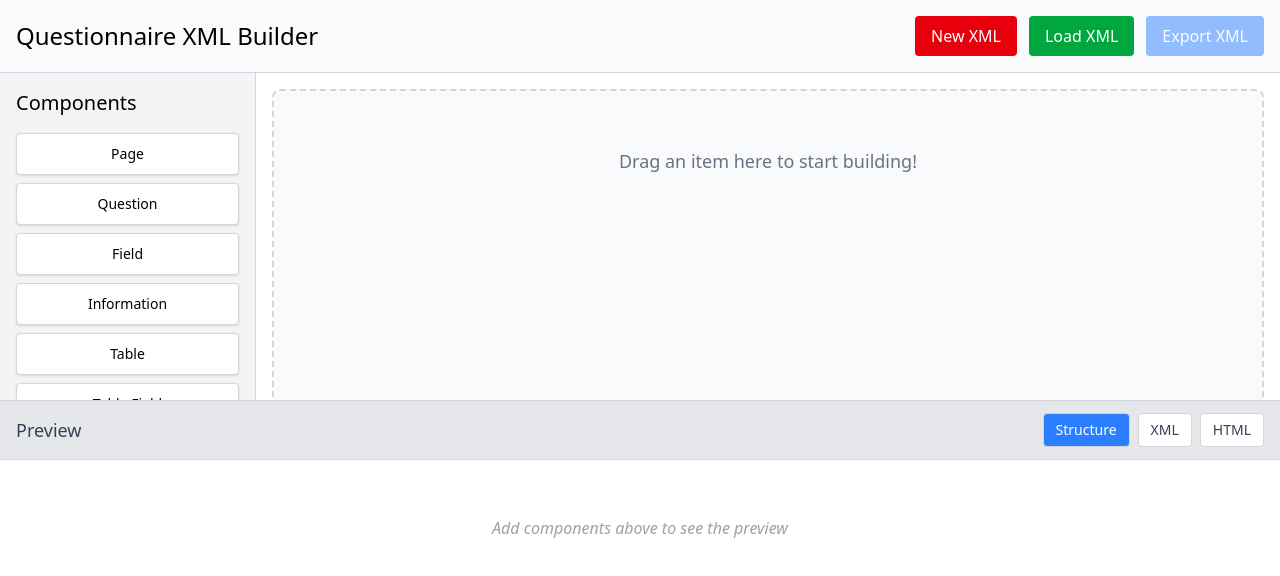
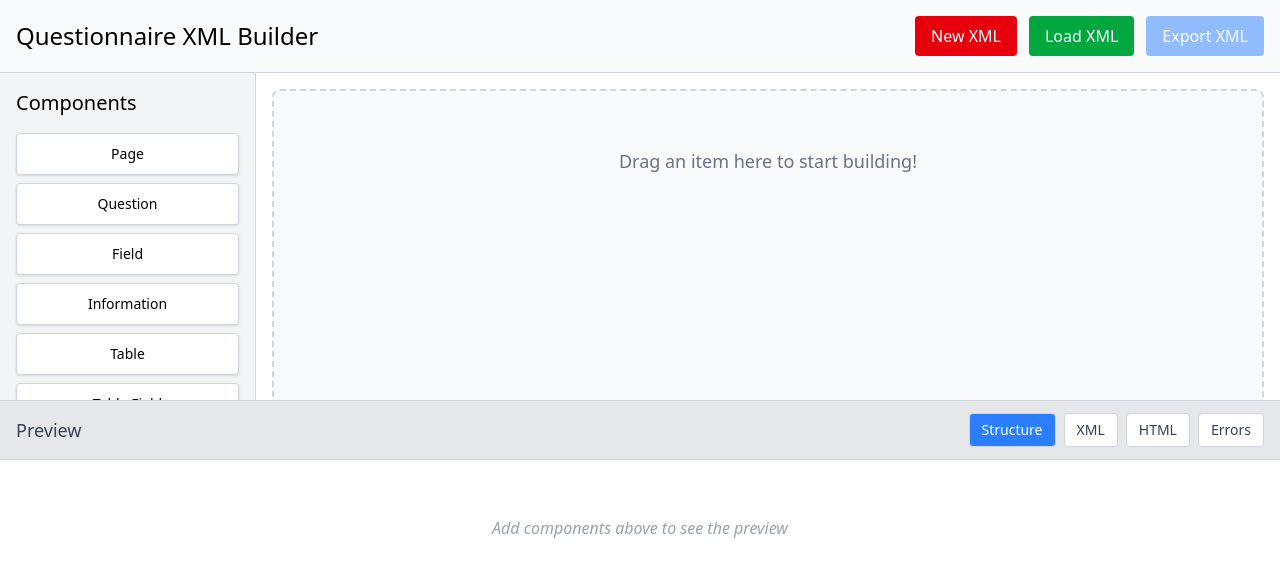
Before and after one commit to TaiChiLe/QuestionnaireBuilder, a React (Vite) app: page / in a window 1280 px wide. Shown: the top 576 px of the page. Built offline with nearby package versions, Linux system fonts and the light colour scheme.

Commit message:
[FEATURE] Error Detection

```diff
--- /dev/null
+++ b/src/components/ErrorPreview.jsx
@@ -0,0 +1,116 @@
+import React, { useMemo } from 'react';
+
+// Lists configuration errors in the questionnaire structure.
+// Current validations:
+//  - Missing keyField on Question / Field / Table
+//  - Duplicate keyField (record) across Question / Field / Table (ignores internal Text duplication)
+// Format example:
+//   Page Title -> Component Label : Key Missing
+//   Page Title -> Component Label : Duplicate Key (my-key)
+const ErrorPreview = ({ droppedItems }) => {
+  const errors = useMemo(() => {
+    const list = [];
+    const keyUsage = {}; // key -> [{id, path, label, type}]
+
+    const pushMissing = (ctx) => {
+      list.push({ ...ctx, errorType: 'missing-key' });
+    };
+    const pushDuplicate = (ctx, key) => {
+      list.push({ ...ctx, errorType: 'duplicate-key', key });
+    };
+
+    const walk = (items, ancestorPages) => {
+      items.forEach((item) => {
+        const newAncestors =
+          item.type === 'page'
+            ? [...ancestorPages, item.title || item.label || 'Untitled Page']
+            : ancestorPages;
+
+        if (['question', 'field', 'table'].includes(item.type)) {
+          const key = (item.keyField || '').trim();
+          const ctx = {
+            id: item.id,
+            path: newAncestors,
+            label: item.label || '(no label)',
+            type: item.type,
+          };
+          if (!key) {
+            pushMissing(ctx);
+          } else {
+            if (!keyUsage[key]) keyUsage[key] = [];
+            keyUsage[key].push(ctx);
+          }
+        }
+
+        if (item.children && item.children.length > 0) {
+          walk(item.children, newAncestors);
+        }
+      });
+    };
+
+    walk(droppedItems, []);
+
+    // Add duplicate key errors (only if key appears >1)
+    Object.entries(keyUsage).forEach(([key, arr]) => {
+      if (arr.length > 1) {
+        arr.forEach((ctx) => pushDuplicate(ctx, key));
+      }
+    });
+
+    return list;
+  }, [droppedItems]);
+
+  if (!droppedItems || droppedItems.length === 0) {
+    return (
+      <p className="text-center text-gray-400 italic my-10">
+        Add components above to see error checks
+      </p>
+    );
+  }
+
+  if (errors.length === 0) {
+    return (
+      <div className="bg-green-50 border border-green-200 text-green-700 rounded p-4 text-sm">
+        All questions, fields and tables have unique keys.
+      </div>
+    );
+  }
+
+  return (
+    <div className="space-y-3">
+      <div className="text-sm text-gray-600">
+        {errors.length} issue{errors.length !== 1 && 's'} found:
+      </div>
+      <ul className="m-0 p-0 list-none space-y-2">
+        {errors.map((err, idx) => {
+          const chain = [...err.path, err.label];
+          const isDuplicate = err.errorType === 'duplicate-key';
+          const isMissing = err.errorType === 'missing-key';
+          return (
+            <li
+              key={err.id + '-' + err.errorType + '-' + idx}
+              className="border border-red-200 bg-red-50 rounded p-3 text-sm"
+            >
+              <span className="font-mono text-xs text-gray-700 block mb-1">
+                {chain.join(' -> ')} : {isMissing && 'Key Missing'}
+                {isDuplicate && `Duplicate Key (${err.key})`}
+              </span>
+              {isMissing && (
+                <span className="text-red-700">
+                  Provide a unique key for this {err.type}.
+                </span>
+              )}
+              {isDuplicate && (
+                <span className="text-red-700">
+                  Change this key; it is also used on other components.
+                </span>
+              )}
+            </li>
+          );
+        })}
+      </ul>
+    </div>
+  );
+};
+
+export default ErrorPreview;
--- a/src/components/PreviewSection.jsx
+++ b/src/components/PreviewSection.jsx
@@ -1,4 +1,5 @@
 import { useState } from 'react';
+import ErrorPreview from './ErrorPreview';
 
 const PreviewSection = ({
   droppedItems,
@@ -16,36 +17,25 @@
       <div className="px-4 py-3 border-b border-gray-300 bg-gray-200 flex justify-between items-center">
         <h3 className="m-0 text-lg text-gray-700">Preview</h3>
         <div className="flex gap-2">
+          {['structure', 'xml', 'html', 'errors'].map((mode) => (
             <button
-            onClick={() => setPreviewMode('structure')}
+              key={mode}
+              onClick={() => setPreviewMode(mode)}
               className={`px-3 py-1.5 border border-gray-300 rounded cursor-pointer text-sm ${
-              previewMode === 'structure'
+                previewMode === mode
                   ? 'bg-blue-500 text-white'
                   : 'bg-white text-gray-700'
               }`}
             >
-            Structure
+              {mode === 'structure'
+                ? 'Structure'
+                : mode === 'xml'
+                ? 'XML'
+                : mode === 'html'
+                ? 'HTML'
+                : 'Errors'}
             </button>
-          <button
-            onClick={() => setPreviewMode('xml')}
-            className={`px-3 py-1.5 border border-gray-300 rounded cursor-pointer text-sm ${
-              previewMode === 'xml'
-                ? 'bg-blue-500 text-white'
-                : 'bg-white text-gray-700'
-            }`}
-          >
-            XML
-          </button>
-          <button
-            onClick={() => setPreviewMode('html')}
-            className={`px-3 py-1.5 border border-gray-300 rounded cursor-pointer text-sm ${
-              previewMode === 'html'
-                ? 'bg-blue-500 text-white'
-                : 'bg-white text-gray-700'
-            }`}
-          >
-            HTML
-          </button>
+          ))}
         </div>
       </div>
 
@@ -107,6 +97,12 @@
                 />
               </div>
             )}
+            {previewMode === 'errors' && (
+              <div>
+                <h4 className="m-0 mb-3 text-gray-600">Error Check</h4>
+                <ErrorPreview droppedItems={droppedItems} />
+              </div>
+            )}
           </>
         )}
       </div>
```
Also changed, not shown: src/components/dndAlt/AlternativeBuilder.jsx (added), src/components/dndAlt/CanvasNode.jsx (added), src/components/dndAlt/DndProviderWrapper.jsx (added), src/components/dndAlt/PaletteItem.jsx (added), src/components/dndAlt/constants.js (added). Lines whose indentation alone changed are shown as unchanged.
